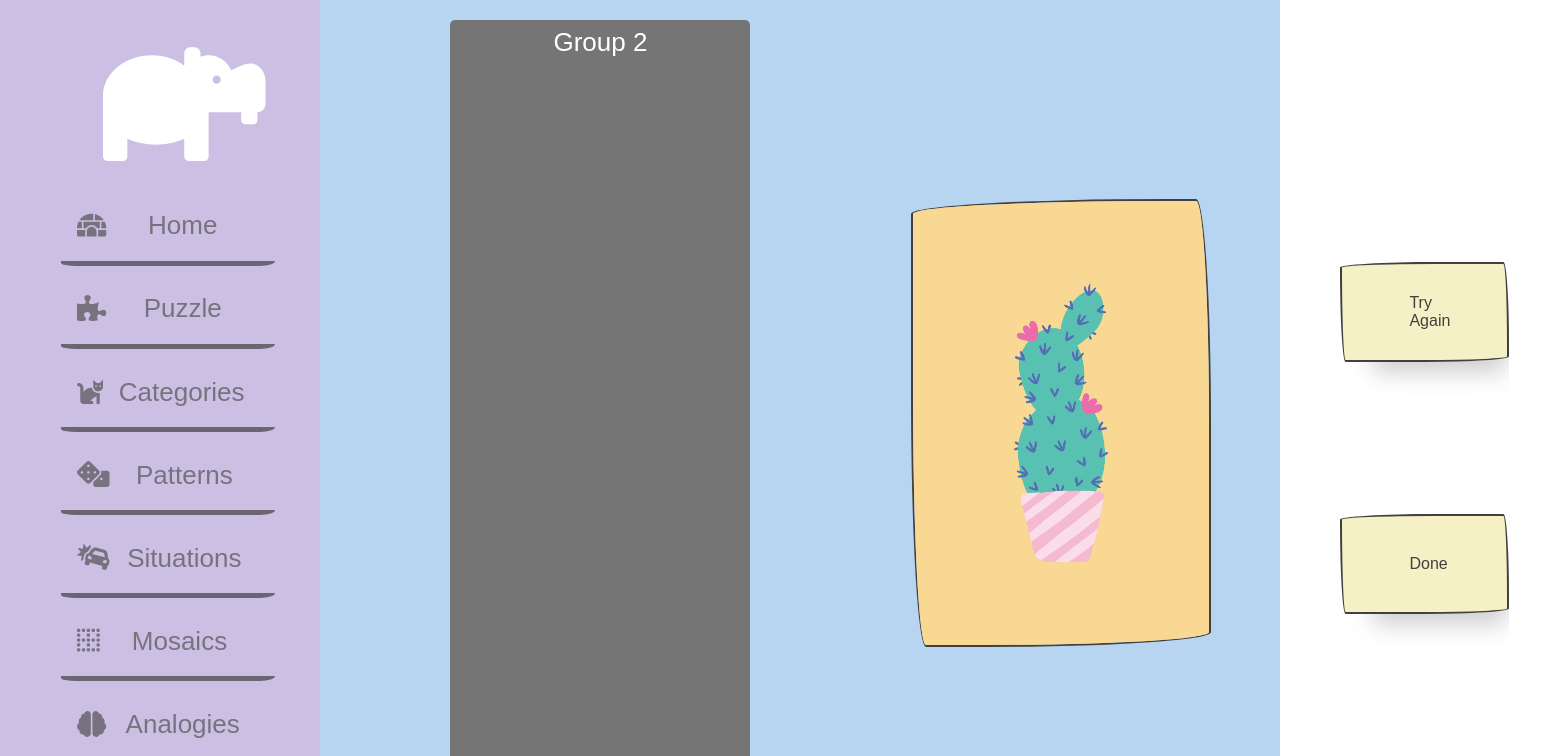
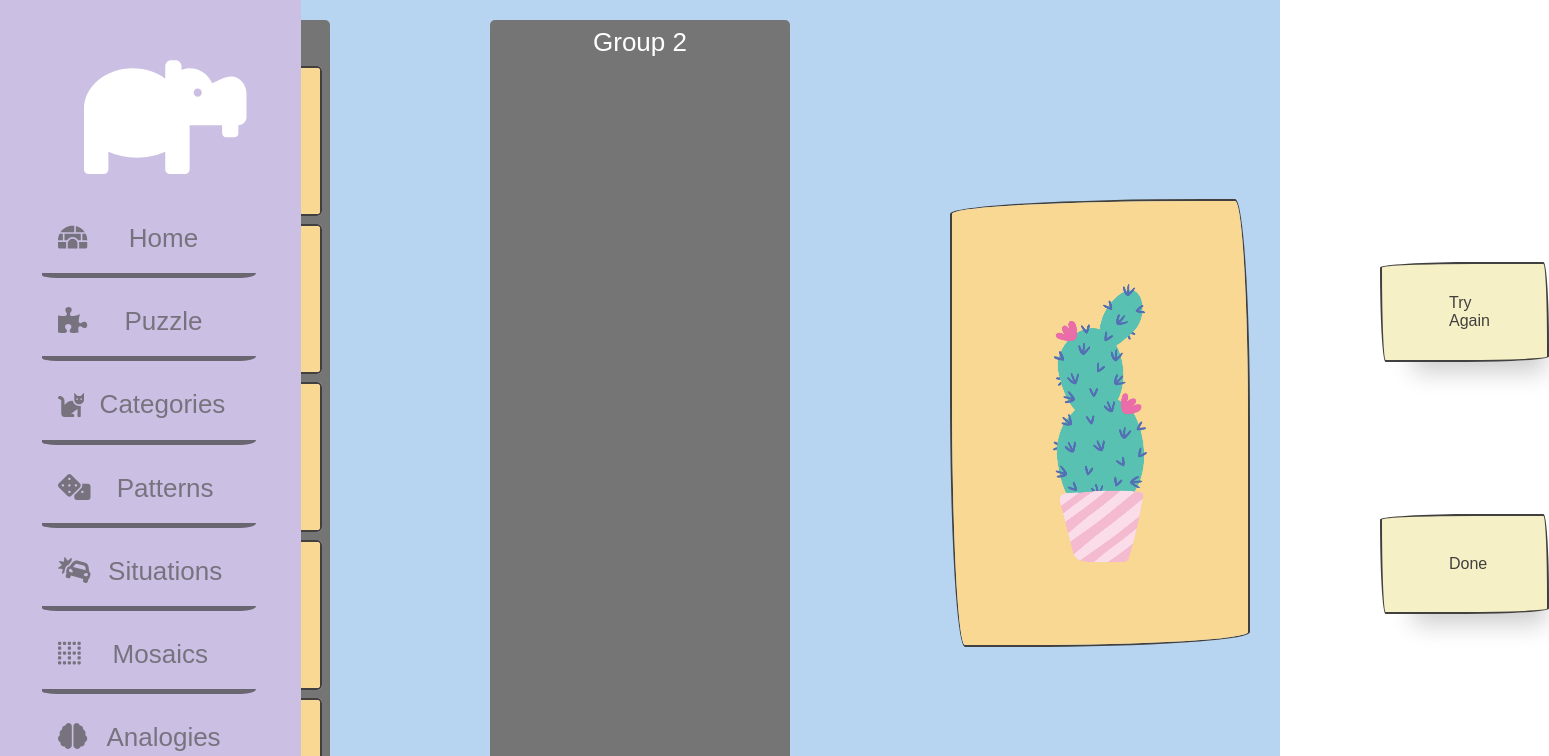
Before and after one commit to lucidInsomniac/Cognitive-Learning-App, a React (Create React App) app in the folder client/: page /image_puzzle4 in a window 1280 px wide. Shown: the top 756 px of the page, 1549 px wide, since content can reach past the window. Built offline with nearby package versions, Linux system fonts and the light colour scheme; a web font is replaced by a local one.

Commit message:
Fixed Img Puzzle CSS

```diff
--- a/client/src/Components/ImagePuzzle/Puzzle4/ImagePuzzle4.css
+++ b/client/src/Components/ImagePuzzle/Puzzle4/ImagePuzzle4.css
@@ -11,7 +11,7 @@
   /* Shifts entire container left */
   margin-right: 0%;
   /* Shifts entire container right */
-  margin-left: -8%;
+
   padding: 0.5rem;
   padding-top: 2%;
   display: grid;
--- a/client/src/Components/Sidebar/Sidebar.css
+++ b/client/src/Components/Sidebar/Sidebar.css
@@ -1,6 +1,8 @@
 .Sidebar {
 margin: 0 auto;
 }
+
+
 
 /*reusable css for root*/
 :root {
@@ -38,7 +40,7 @@ margin: 0 auto;
   justify-content: space-between;
   position: fixed;
   /* margin-left: -%; */
-  padding-top: 1%;
+  padding-top: 2%;
   height: 100%;
   width: 20rem;
   background: #ccbfe4;
@@ -48,7 +50,7 @@ margin: 0 auto;
   -webkit-box-direction: inherit;
   /*this keeps the sidebar on the left without
   using margin*/
-  left: 0;
+  left: -1.5%;
 
 }
 
--- a/client/src/Components/Sidebar/SubMenu.css
+++ b/client/src/Components/Sidebar/SubMenu.css
@@ -8,7 +8,7 @@
      /*give height the same length as width and relation to font*/
      /*This gives the icon and text link a square shape*/
      height: 4.5rem;
-     /*use default fount color*/
+     /*use default font color*/
      color: var(--text-primary);
      /*text inside the link shows only when user hovers*/
      text-decoration: none;
```
